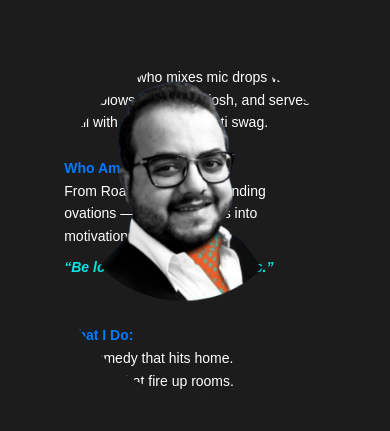
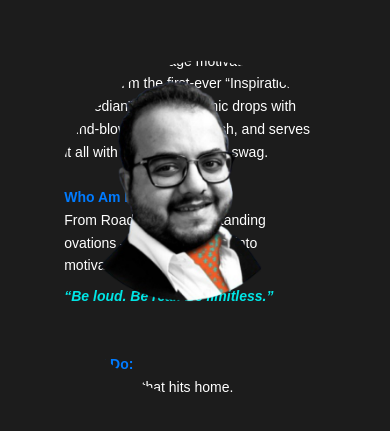
Before and after one commit to AshishProject7878/react-prototype, a React (Vite) app: page / in a window 390 px wide. Shown: the part 1232-1663 px from the top of the page. Built offline with nearby package versions, Linux system fonts and the light colour scheme; a web font is replaced by a local one.

Commit message:
changes 145

```diff
--- a/src/index.css
+++ b/src/index.css
@@ -462,7 +462,7 @@ body {
     font-size: 14px;
     text-align: left;
     text-align-last: left;
-    margin-top: 0%;
+    margin-top: 7.5%;
     margin-bottom: -80%;
     right: 22% !important;
     width: 250px;
```
